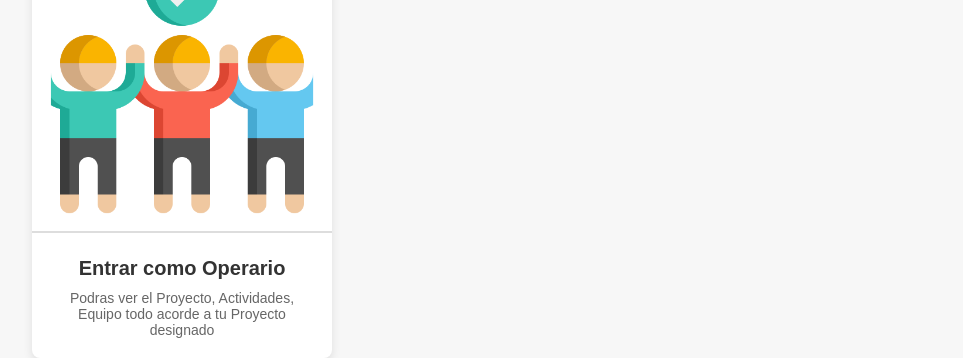
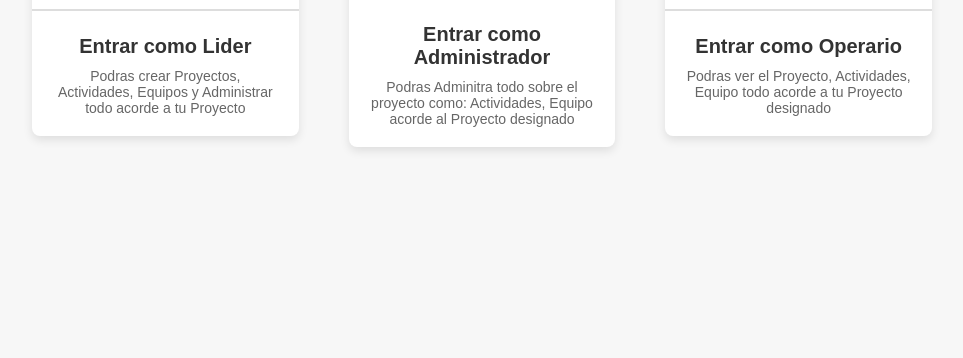
Before and after one commit to ReneBallinasTorres/gestion_project, a PHP site: page /components/Opcion_Login.php in a window 1280 px wide. Shown: the part 477-835 px from the top of the page, without its empty margins (158-1121 px from the left). After the commit the page ends 628 px from the top, so only its background shows below. Run offline with PHP 8.4, Linux system fonts and the light colour scheme.

Commit message:
Modificacion

```diff
--- a/Styles/style_opcion_login.css
+++ b/Styles/style_opcion_login.css
@@ -17,9 +17,10 @@ body {
 
 .home-container {
   display: flex;
-    justify-content: space-between;
-    gap: 20px;
-    flex-wrap: wrap;
+  justify-content: center;
+  align-items: center;
+  gap: 50px;
+  flex-wrap: nowrap;
   max-width: 900px;
   width: 100%;
 }
```
Lines whose indentation alone changed are shown as unchanged.
